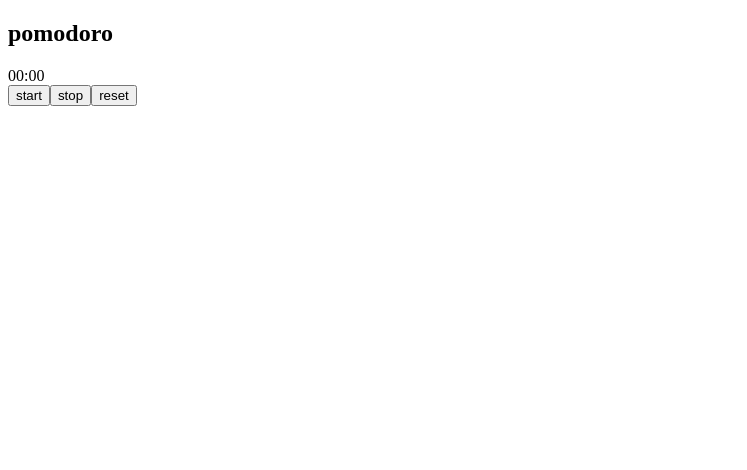
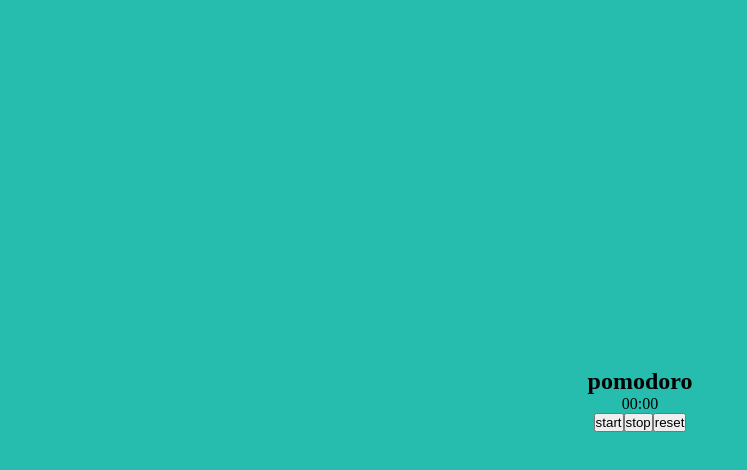
Before and after one commit to bouaik/Pomodor_react, a React (Create React App) app: page / in a window 1280 px wide. Shown: the top 470 px of the page, without its empty margins (0-747 px from the left). Built offline with nearby package versions, Linux system fonts and the light colour scheme.

Commit message:
Style app container

```diff
--- a/src/App.css
+++ b/src/App.css
@@ -1,10 +1,14 @@
-/* * {
+* {
   margin: 0;
   padding: 0;
   box-sizing: border-box;
 }
 
 .App {
-  background-color: red;
+  background-color: #26bdaf;
   min-height: 100vh;
-} */
+  display: flex;
+  flex-direction: column;
+  align-items: center;
+  justify-content: center;
+}
```
